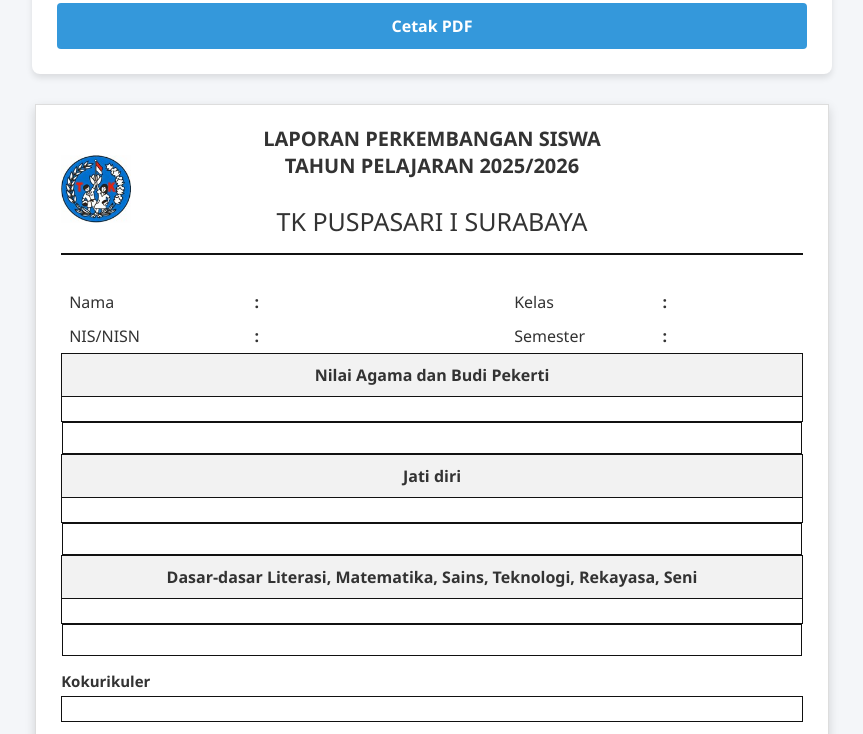
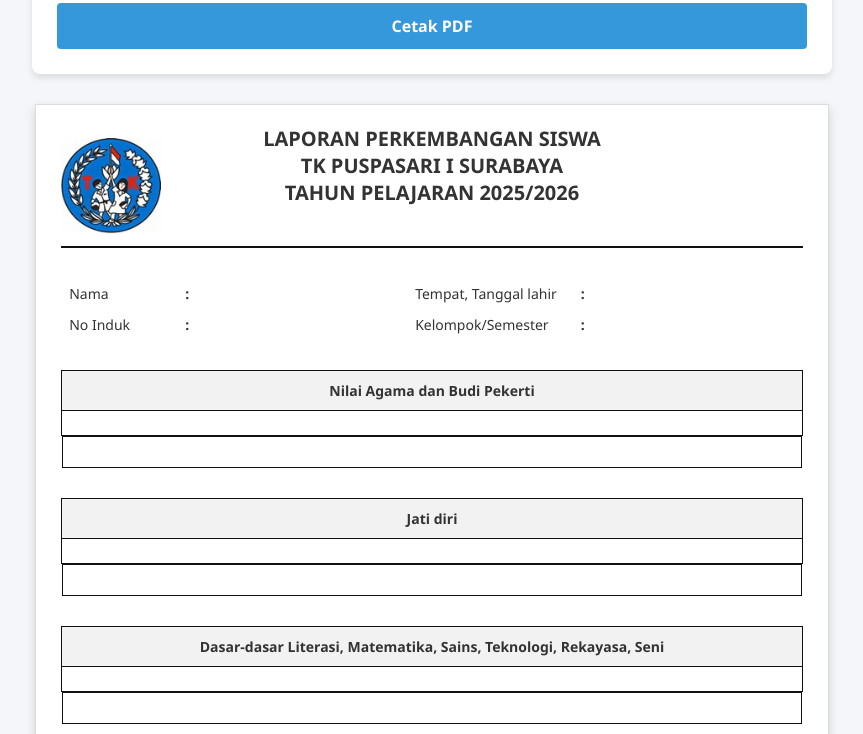
Before and after one commit to firdausmaulanas/raport, a plain HTML site: page index.html in a window 1280 px wide. Shown: the part 1055-1789 px from the top of the page, without its empty margins (208-1071 px from the left). Drawn offline with Linux system fonts and the light colour scheme.

Commit message:
perubahan tampilan

```diff
--- a/index.html
+++ b/index.html
@@ -10,9 +10,9 @@
 
 <div class="form-section">
   <input type="text" id="nama" placeholder="Nama">
-  <input type="text" id="kelas" placeholder="Kelas">
-  <input type="text" id="nisn" placeholder="NIS/NISN">
-  <input type="text" id="semester" placeholder="Semester">
+  <input type="text" id="lahir" placeholder="tgl lahir">
+  <input type="text" id="induk" placeholder="No Induk">
+  <input type="text" id="semester" placeholder="Kelompok/Semester">
 
   <textarea id="agama" placeholder="Nilai Agama dan Budi Pekerti"></textarea>
   <textarea id="diri" placeholder="Jati Diri"></textarea>
@@ -51,22 +51,22 @@
  <div class="header-raport">
     <img src="logo.png" alt="Logo Sekolah" class="logo-sekolah">
     <div class="info-sekolah">
-    <h1>LAPORAN PERKEMBANGAN SISWA <br> TAHUN PELAJARAN 2025/2026</h1>
-    <h2>TK PUSPASARI I SURABAYA </h2>
+    <h1>LAPORAN PERKEMBANGAN SISWA <br> TK PUSPASARI I SURABAYA <br> TAHUN PELAJARAN 2025/2026</h1>
+    <h2>  </h2>
       </div>
   </div>
 
   <table class="info-table">
     <tr>
-      <td width="25%">Nama</td>
+      <td width="15%">Nama</td>
       <td width="35%" id="prevNama"></td>
-      <td width="20%">Kelas</td>
-      <td width="20%" id="prevKelas"></td>
+      <td width="15%">Tempat, Tanggal lahir</td>
+      <td width="35%" id="prevlahir"></td>
     </tr>
     <tr>
-      <td>NIS/NISN</td>
-      <td id="prevNisn"></td>
-      <td>Semester</td>
+      <td>No Induk</td>
+      <td id="prevInduk"></td>
+      <td>Kelompok/Semester</td>
       <td id="prevSemester"></td>
     </tr>
   </table>
--- a/script.js
+++ b/script.js
@@ -26,8 +26,8 @@ function prosesGambar(inputId, previewId) {
 async function generateRaport() {
     // Ambil data teks biasa
     document.getElementById('prevNama').innerText = document.getElementById('nama').value;
-    document.getElementById('prevKelas').innerText = document.getElementById('kelas').value;
-    document.getElementById('prevNisn').innerText = document.getElementById('nisn').value;
+    document.getElementById('prevlahir').innerText = document.getElementById('lahir').value;
+    document.getElementById('prevInduk').innerText = document.getElementById('induk').value;
     document.getElementById('prevSemester').innerText = document.getElementById('semester').value;
     document.getElementById('prevAgama').innerText = document.getElementById('agama').value;
     document.getElementById('prevdiri').innerText = document.getElementById('diri').value;
--- a/style.css
+++ b/style.css
@@ -32,18 +32,13 @@ body {
     left: 0;               /* Menaruh logo di ujung paling kiri */
     top: 50%;              /* Mengatur posisi vertikal di tengah */
     transform: translateY(-50%); /* Menyempurnakan posisi logo agar pas di tengah secara vertikal */
-    width: 70px;           /* Ukuran lebar logo (silakan sesuaikan) */
+    width: 100px;           /* Ukuran lebar logo (silakan sesuaikan) */
     height: auto;
-}
-.info-sekolah h1 {
-    margin: 0;
-    font-size: 32px;
-    text-align: center;
 }
 
 .info-sekolah h2 {
-    margin: 5px 0 0 0;
-    font-size: 25px;
+    margin: 0;
+    font-size: 20px;
     font-weight: normal;
     text-align: center;
 }
@@ -98,9 +93,13 @@ body {
 .info-table, .section-table, .attendance-table {
     width: 100%;
     border-collapse: collapse;
+    margin-bottom: 30px;
+    font-size: 14px;
 }
-.info-table td { padding: 6px 8px; }
-.info-table td[id^="prev"]::before { content: ": "; font-weight: bold; }
+.info-table td { padding: 6px 8px; vertical-align: top;
+    white-space: nowrap;}
+.info-table td[id^="prev"]::before { content: ": "; font-weight: bold; white-space: normal;
+    padding-left: 8px;}
 
 .section-table th {
     background-color: #f2f2f2;
```
